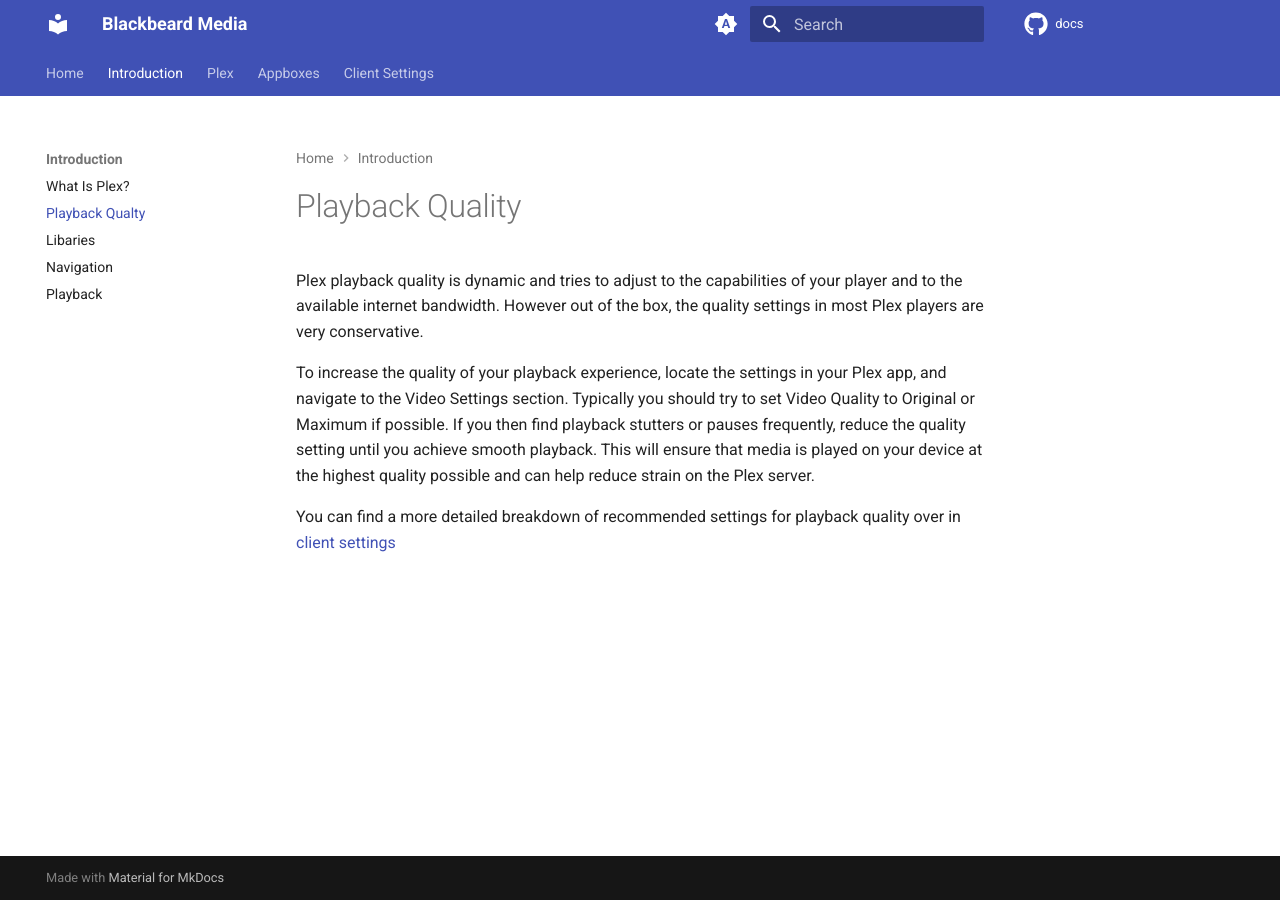
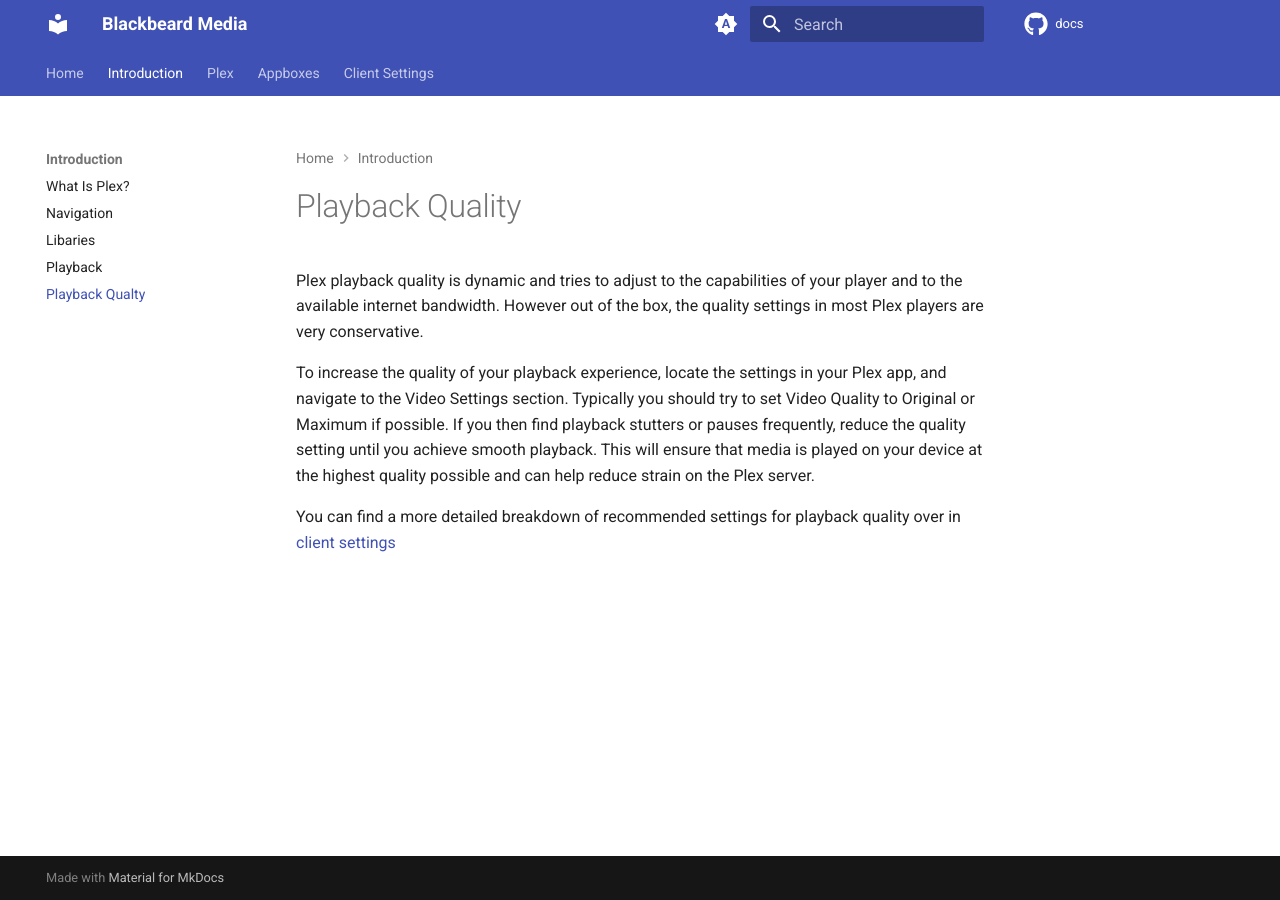
Before and after one commit to neomedia6989/docs-2, an MkDocs documentation site: the page built from docs/introduction/playback-quality.md, in a window 1280 px wide. Built offline with MkDocs 1.6.1 and Material for MkDocs 9.7.7, drawn with Linux system fonts in a browser that asks for light colours; comment, search, counter and statistics services are not loaded; some of the changed lines change nothing that is shown.

Commit message:
Update mkdocs.yml

```diff
--- a/mkdocs.yml
+++ b/mkdocs.yml
@@ -48,10 +48,10 @@
   - Home: index.md
   - Introduction:
     - What Is Plex?: introduction/what-is-plex.md
+    - Navigation: introduction/navigation.md
+    - Libaries: introduction/libraries.md
+    - Playback: introduction/playback.md
     - Playback Qualty: introduction/playback-quality.md
-    - Libaries: introduction/libraries.md
-    - Navigation: introduction/navigation.md
-    - Playback: introduction/playback.md
   - Plex:
     - Creating a Plex Account: plex/creating-your-account.md
     - Accepting your Plex invitation: guides/plex/accepting-your-invite.md
```
